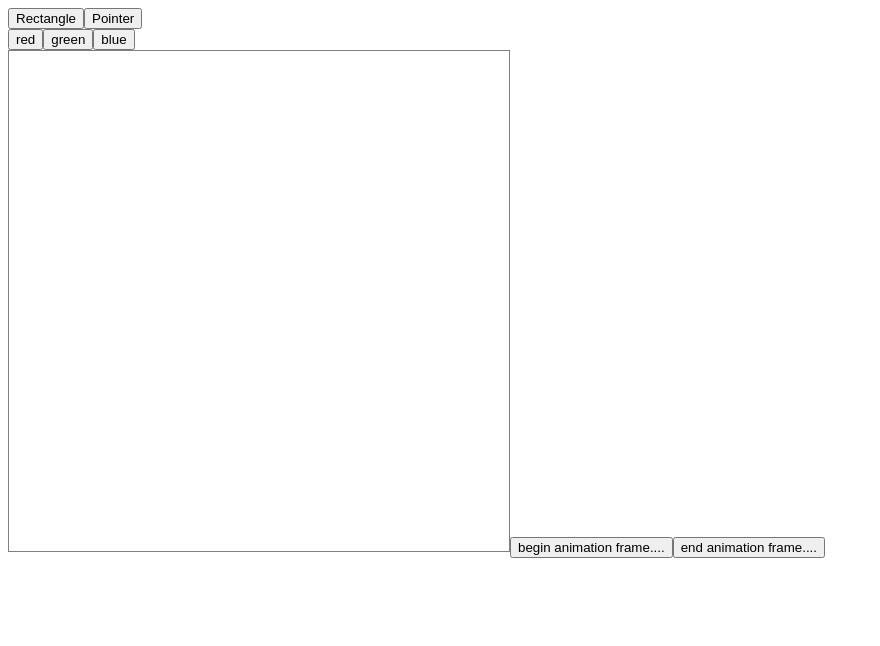
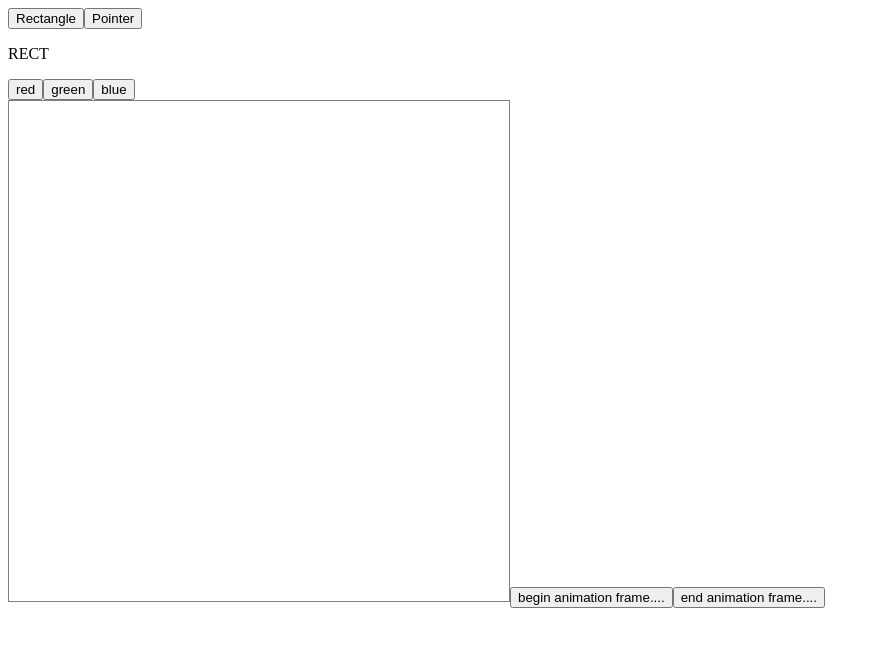
Before and after one commit to ea2305/ediagrams, a Vue app: page / in a window 1280 px wide. Shown: the top 646 px of the page, without its empty margins (0-880 px from the left). Built offline with nearby package versions, Linux system fonts and the light colour scheme.

Commit message:
feat: update mouse selection handler

```diff
--- a/src/App.vue
+++ b/src/App.vue
@@ -1,7 +1,7 @@
 
 <template>
   <ToolBar @handleActionUpdate="handleActionUpdate" />
-  <Drawer :action="action" />
+  <Drawer :tool="tool" />
 </template>
 
 <script setup lang="ts">
@@ -9,10 +9,10 @@ import ToolBar from './components/ToolBar.vue'
 import Drawer from './components/Drawer.vue'
 import { ref } from '@vue/reactivity';
 
-const action = ref("");
+const tool = ref("");
 
 function handleActionUpdate(trigger: string) {
   console.log('app: ', trigger);
-  action.value = trigger;
+  tool.value = trigger;
 }
 </script>
--- a/src/canvas/main.ts
+++ b/src/canvas/main.ts
@@ -28,18 +28,23 @@ export class Canvas {
       requestAnimationId: undefined,
     };
   }
+
   setConfig(config: CanvasConfig): void {
     this.config = config;
   }
+
   getState(): CanvasState {
     return this.state;
   }
+
   getConfig(): CanvasConfig {
     return this.config;
   }
+
   setMouseState(mouseState: MouseState): void {
     this.state.mouse = mouseState;
   }
+
   setToolState(toolState: Tool): void {
     this.state.tool = toolState;
   }
@@ -52,12 +57,12 @@ export class Canvas {
 
   checkShapesClick(pos: Point) {
     // reset config
-    this.app.edit.forEach(shape => {
+    this.app.edit.forEach((shape) => {
       shape.conf.edit = false;
-    })
+    });
     this.app.edit = [];
 
-    const matches = this.app.shapes.filter(shape => {
+    const matches = this.app.shapes.filter((shape) => {
       return shape.clickOver(pos);
     });
     const top = matches[matches.length - 1];
@@ -69,19 +74,20 @@ export class Canvas {
 
     // update shape to edit mode.
     top.conf.edit = true;
-    this.app.edit.push(top)
+    this.app.edit.push(top);
   }
 
   mouseDown(event: MouseEvent) {
-    this.state.mouse = MouseState.DOWN;
     if (!this.app.canvas) {
       throw new Error("[mouse-down] canvas not found");
     }
+    this.state.mouse = MouseState.DOWN;
     const origin = getPosFromClickEvent(event, this.app.canvas);
 
+    if (this.state.tool === Tool.POINTER) {
       // validate click inside drew shape
       this.checkShapesClick(origin);
-
+    } else {
       // TODO generate options with configuration
       const config = {
         line: 1,
@@ -95,16 +101,22 @@ export class Canvas {
       const shape = new Rect(origin, new Size(), config);
       this.app.previews.push(shape);
     }
+  }
+
   mouseUp(event: MouseEvent) {
     if (!this.app.canvas) {
       throw new Error("[mouse-up] canvas not found");
     }
     this.state.mouse = MouseState.UP;
+    if (this.state.tool !== Tool.POINTER) {
       this.update(event, this.app.canvas);
       this.app.previews.pop(); // remove last reference of drew element
     }
+  }
+
   mouseMove(event: MouseEvent) {
     if (this.state.mouse === MouseState.DOWN && this.app.previews.length) {
+      if (this.state.tool !== Tool.POINTER) {
         let current = this.app.previews.pop();
         if (current && this.app.canvas) {
           const size = getSizeFromClickEvent(event, current, this.app.canvas);
@@ -113,6 +125,8 @@ export class Canvas {
         }
       }
     }
+  }
+
   update(event: MouseEvent, canvas: HTMLCanvasElement) {
     let [currentShape] = this.app.previews;
     const size = getSizeFromClickEvent(event, currentShape, canvas);
--- a/src/canvas/models.ts
+++ b/src/canvas/models.ts
@@ -69,6 +69,7 @@ class Rect implements Shape {
 // TODO implement new tools
 enum Tool {
   NONE = 'NONE',
+  POINTER = 'POINTER',
   RECT = 'RECT'
 }
 
--- a/src/components/Drawer.vue
+++ b/src/components/Drawer.vue
@@ -8,11 +8,12 @@
 import { onMounted, onBeforeUnmount, watch } from 'vue'
 import { Canvas } from '../canvas/main'
 
-const props = defineProps(['action']);
+const props = defineProps(['tool']);
 
 // update toolset state
-watch(() => props.action, (value) => {
-  console.log('action - watch:', value)
+watch(() => props.tool, (tool) => {
+  console.log('action - watch:', tool)
+  canvasInstance.setToolState(tool)
 })
 
 // TODO find a better way to handle canvas configuration
@@ -24,7 +25,7 @@ const canvas = {
 };
 
 function begin() {
-  console.log('action: ', props.action);
+  console.log('action: ', props.tool);
   canvasInstance.begin();
 }
 
--- a/src/components/ToolBar.vue
+++ b/src/components/ToolBar.vue
@@ -3,6 +3,9 @@
     <div class="actions">
       <button v-for="action of toolbar.actions" :id="action.id" :key="action.id"
         @click="handleActionChange(action.trigger)">{{ action.name }}</button>
+      <div>
+        <p>{{ tool }}</p>
+      </div>
     </div>
     <div class="colors">
       <button v-for="color of toolbar.colors" :id="color.id" :key="color.id">{{ color.name }}</button>
@@ -12,10 +15,14 @@
 
 <script lang="ts" setup>
 // TODO update logic to receive props instead
+import { ref } from '@vue/reactivity';
+import { Tool } from '../canvas/models';
 import { toolbar } from '../tools/util'
 const emit = defineEmits<{ (e: 'handleActionUpdate', trigger: string): void }>();
+const tool = ref(Tool.RECT);
 
 function handleActionChange(trigger: string): void {
+  tool.value = trigger as Tool;
   emit('handleActionUpdate', trigger);
 }
 </script>
--- a/src/tools/util.ts
+++ b/src/tools/util.ts
@@ -1,14 +1,15 @@
+import { Tool } from '../canvas/models'
 import type { Action, Color, Toolbar } from './types'
 const actions: Action[] = [
   {
     id: "rect-btn",
     name: "Rectangle",
-    trigger: 'rect'
+    trigger: Tool.RECT
   },
   {
     id: "pointer-btn",
     name: "Pointer",
-    trigger: 'pointer'
+    trigger: Tool.POINTER
   },
 ]
 
```
Lines whose indentation alone changed are shown as unchanged.
